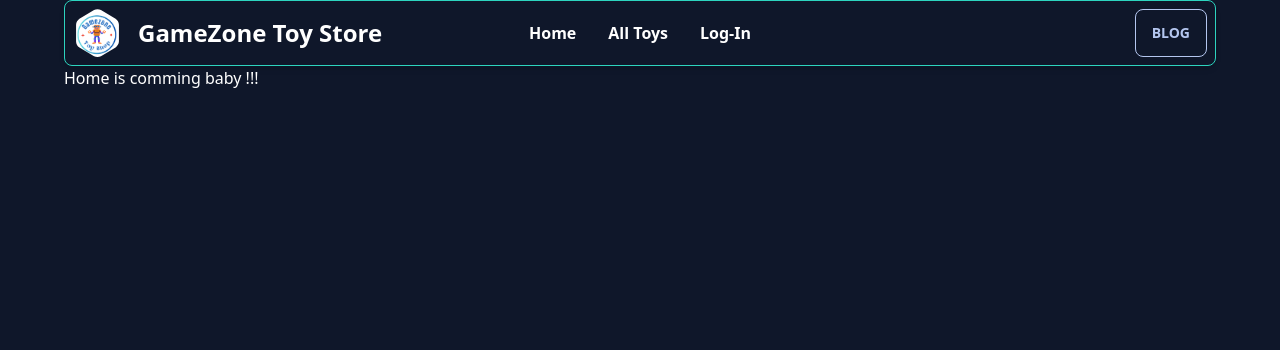
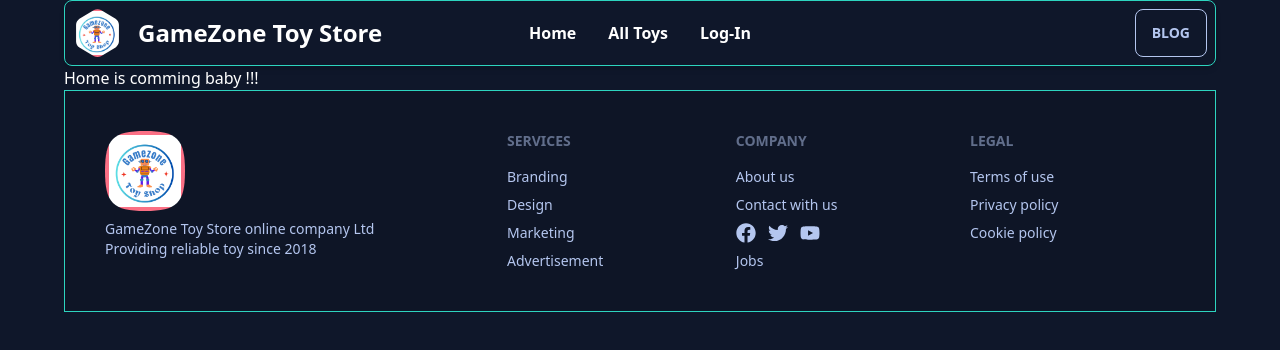
Before and after one commit to sojibpannashovon2/toy-marketplace-client, a React (Vite) app: page / in a window 1280 px wide. Shown: the top 350 px of the page. Built offline with nearby package versions, Linux system fonts and the light colour scheme.

Commit message:
footer complete

```diff
--- a/package.json
+++ b/package.json
@@ -15,6 +15,7 @@
     "match-sorter": "^6.3.1",
     "react": "^18.2.0",
     "react-dom": "^18.2.0",
+    "react-icons": "^4.8.0",
     "react-router-dom": "^6.11.2",
     "sort-by": "^1.2.0"
   },
--- /dev/null
+++ b/src/components/shared/Footer.jsx
@@ -0,0 +1,51 @@
+import React from 'react';
+import logo from "../../assets/images/logo.png"
+import {
+    FaFacebook,
+    FaTwitter,
+    FaYoutube
+} from 'react-icons/fa';
+const Footer = () => {
+    return (
+        <footer className="border border-success footer p-10 bg-base-200 text-base-content">
+            <div>
+                <img className='mask mask-squircle w-20  h-20 border-4 border-error' src={logo} alt="" />
+                <p>GameZone Toy Store online company Ltd<br />Providing reliable toy since 2018</p>
+            </div>
+            <div>
+                <span className="footer-title">Services</span>
+                <a className="link link-hover">Branding</a>
+                <a className="link link-hover">Design</a>
+                <a className="link link-hover">Marketing</a>
+                <a className="link link-hover">Advertisement</a>
+            </div>
+            <div>
+                <span className="footer-title">Company</span>
+                <a className="link link-hover">About us</a>
+                <a className="link link-hover">Contact with us</a>
+                <div className='flex gap-3'>
+                    <a href="https://www.facebook.com/arifur.rahmansojib.7">
+                        <FaFacebook className='w-5 h-5 '>
+                        </FaFacebook>
+                    </a>
+
+                    <FaTwitter className='w-5 h-5 '></FaTwitter>
+                    <a href="https://www.youtube.com/channel/UCIUfEtViFNKiD3VRDqFPQXA">
+                        <FaYoutube className='w-5 h-5 '></FaYoutube>
+                    </a>
+
+                </div>
+                <a className="link link-hover">Jobs</a>
+
+            </div>
+            <div>
+                <span className="footer-title">Legal</span>
+                <a className="link link-hover">Terms of use</a>
+                <a className="link link-hover">Privacy policy</a>
+                <a className="link link-hover">Cookie policy</a>
+            </div>
+        </footer>
+    );
+};
+
+export default Footer;
--- a/src/components/shared/Header.jsx
+++ b/src/components/shared/Header.jsx
@@ -1,6 +1,6 @@
 import React from 'react';
 import { Link } from 'react-router-dom';
-import log from "../../assets/images/logo.png"
+import logo from "../../assets/images/logo.png"
 const Header = () => {
     return (
         <div className="navbar bg-base-100 border border-success rounded-lg shadow-md">
@@ -23,7 +23,7 @@ const Header = () => {
                 </div>
 
                 <div className=" mask mask-hexagon">
-                    <img className='w-12 h-12' src={log} alt="" />
+                    <img className='w-12 h-12 border-2 border-error' src={logo} alt="" />
                 </div>
 
 
--- a/src/layout/Main.jsx
+++ b/src/layout/Main.jsx
@@ -2,6 +2,7 @@ import React from 'react';
 import Home from '../components/pages/Home/Home';
 import { Outlet } from 'react-router-dom';
 import Header from '../components/shared/Header';
+import Footer from '../components/shared/Footer';
 
 const Main = () => {
     return (
@@ -9,6 +10,7 @@ const Main = () => {
 
             <Header></Header>
             <Outlet></Outlet>
+            <Footer></Footer>
         </div>
     );
 };
```
Also changed, not shown: 1 other file (tests, documents, lock files or other folders).
